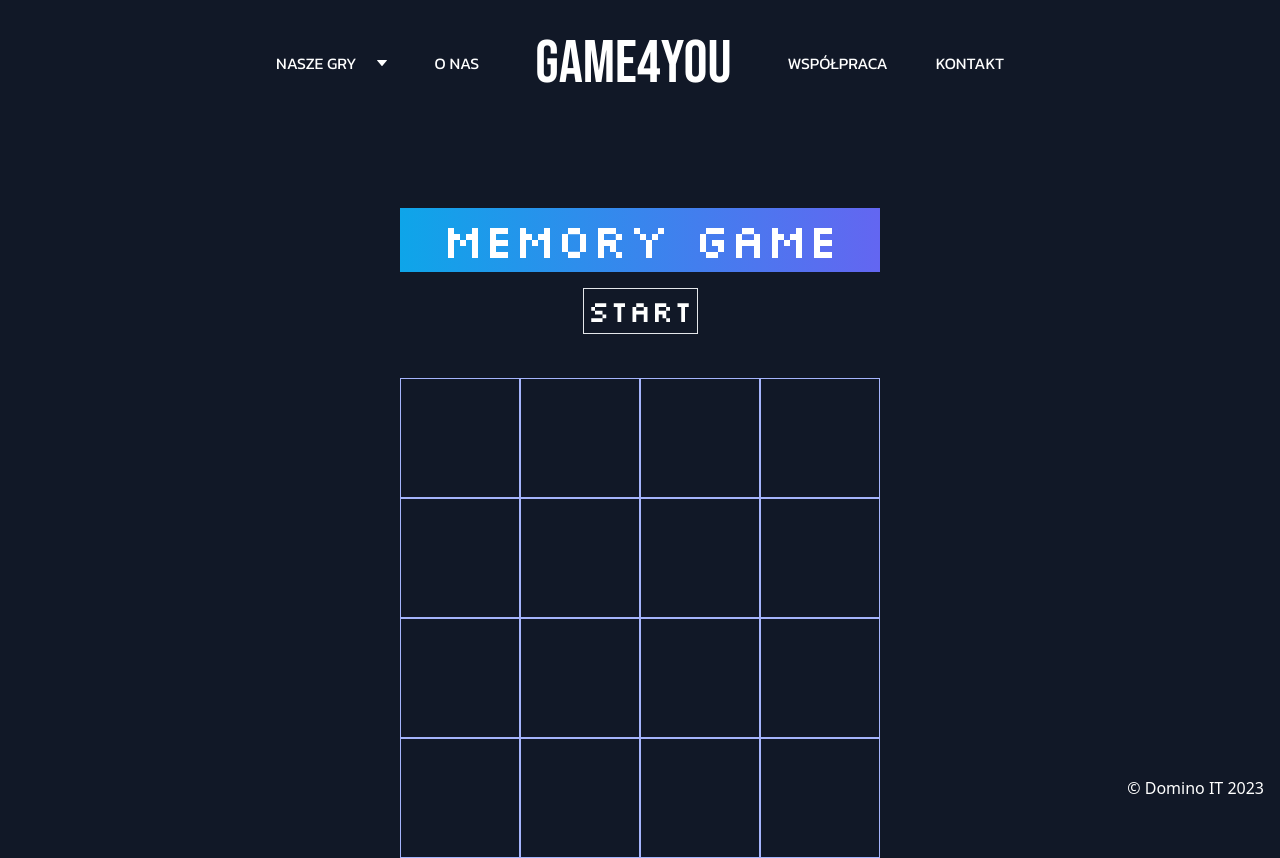
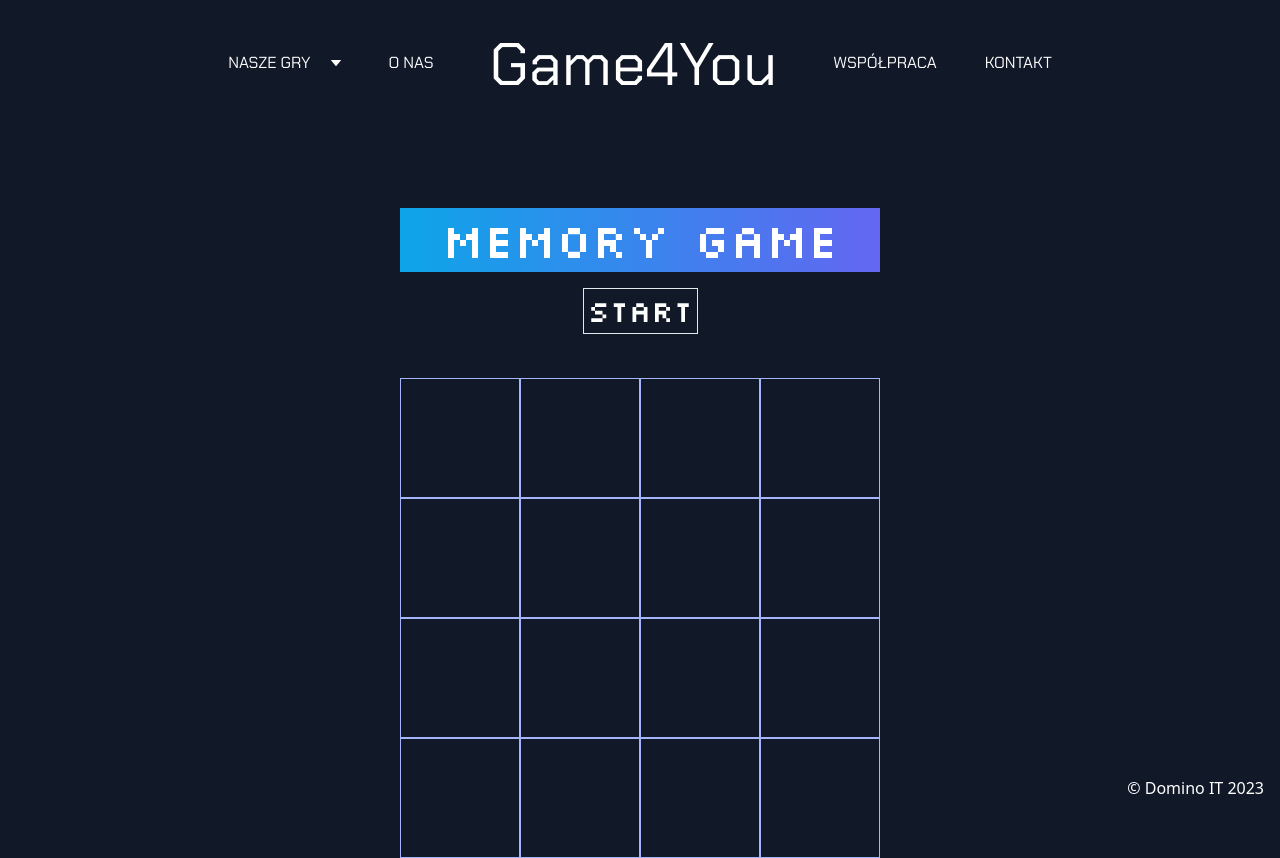
Before and after one commit to DominoxB/Game4You, a Vue app: page /MemoryGame in a window 1280 px wide. Built offline with nearby package versions, Linux system fonts and the light colour scheme.

Commit message:
feat: add new font

```diff
--- a/src/components/atoms/CardItem.vue
+++ b/src/components/atoms/CardItem.vue
@@ -15,6 +15,10 @@ export default defineComponent({
     image: {
       type: String,
       required: true
+    },
+    visible: {
+      type: Boolean,
+      default: false
     }
   },
   setup() {
--- a/src/components/atoms/Dropdown.vue
+++ b/src/components/atoms/Dropdown.vue
@@ -8,7 +8,7 @@
         </path>
       </svg>
     </div>
-    <div v-if="isOpen" class="absolute bg-gray-800 rounded-b-2xl">
+    <div v-if="isOpen" class="absolute bg-gray-800 rounded-b-2xl font-chacra">
       <div v-for="(item, i) in items" :key="i"
         class="p-2 border-b-2 border-solid border-transparent hover:bg-gray-700 normal-case hover:last:rounded-b-2xl hover:border-b-pink-900">
         <router-link :to="item.url">
--- a/src/components/atoms/HomeLogo.vue
+++ b/src/components/atoms/HomeLogo.vue
@@ -1,6 +1,6 @@
 <template>
   <div class="mx-12 bg-gray-900 flex items-center">
-    <span class="text-6xl font-bebas text-white">Game4You</span>
+    <span class="text-6xl font-chacra text-white">Game4You</span>
   </div>
 </template>
 
--- a/src/components/molecules/NavbarMenu.vue
+++ b/src/components/molecules/NavbarMenu.vue
@@ -1,5 +1,5 @@
 <template>
-  <div class="flex justify-center items-center bg-gray-900 h-32 text-white font-kanit">
+  <div class="flex justify-center items-center bg-gray-900 h-32 text-white font-chacra">
     <div class="flex space-x-8 cursor-pointer uppercase">
       <Dropdown title="Nasze Gry" :items="games" />
       <span class="border-b-2 p-2 border-solid border-transparent hover:border-b-pink-900 text-md">O
--- a/src/style.css
+++ b/src/style.css
@@ -2,6 +2,7 @@
 @import url('https://fonts.googleapis.com/css2?family=Dosis:wght@500&family=Kanit&display=swap');
 @import url('https://fonts.googleapis.com/css2?family=Bebas+Neue&display=swap');
 @import url('https://fonts.googleapis.com/css2?family=Bebas+Neue&family=Silkscreen&display=swap');
+@import url('https://fonts.googleapis.com/css2?family=Bebas+Neue&family=Chakra+Petch&family=Silkscreen&display=swap');
 
 @tailwind base;
 @tailwind components;
--- a/tailwind.config.js
+++ b/tailwind.config.js
@@ -7,7 +7,8 @@ module.exports = {
         dosis: ["Dosis", "sans-serif"],
         kanit: ["Kanit", "sans-serif"],
         bebas: ['Bebas Neue', 'sans-serif'],
-        silk: ['Silkscreen', 'sans-serif']
+        silk: ['Silkscreen', 'sans-serif'],
+        chacra: ['Chakra Petch', 'sans-serif']
       },
     }
   },
```
